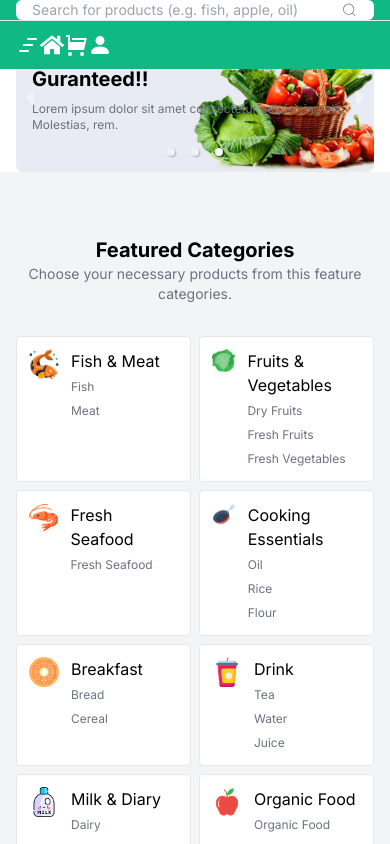
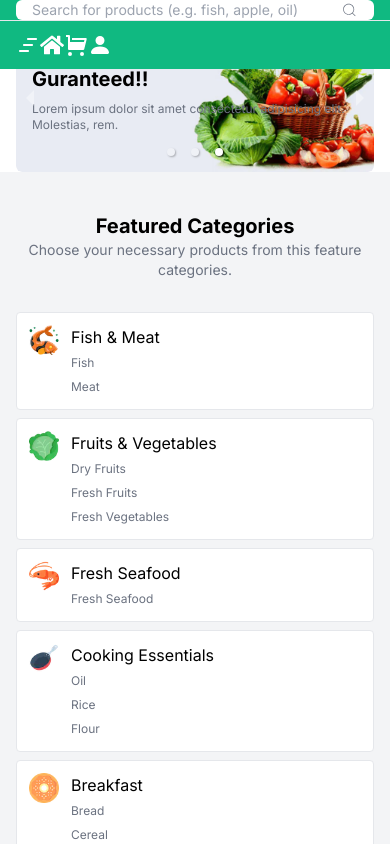
Before and after one commit to arafatyamin/kacha-bazar, a Next.js app: page / in a window 390 px wide. Shown: the top 844 px of the page. Built offline with nearby package versions, Linux system fonts and the light colour scheme.

Commit message:
modify: mobile ads banner and home page

```diff
--- a/Components/CommonComponents/MobileAdsBanner/MobileAdsBanner.js
+++ b/Components/CommonComponents/MobileAdsBanner/MobileAdsBanner.js
@@ -1,9 +1,8 @@
-
 const MobileAdsBanner = () => {
   return (
     <div className="container">
       <div className="block mx-auto max-w-screen-2xl my-6">
-        <div className="mx-auto px-3 md:px-0 max-w-screen-2xl">
+        <div className="mx-auto md:px-0 max-w-screen-2xl">
           <div className="lg:p-16 p-6 bg-emerald-500 shadow-sm border rounded-lg">
             <div className="w-full bg-white shadow-sm lg:px-10 lg:py-5 p-6 rounded-lg">
               <div className="grid lg:grid-cols-2 md:grid-cols-1 sm:grid-cols-1 gap-4">
--- a/pages/index.js
+++ b/pages/index.js
@@ -26,7 +26,7 @@ const home = () => {
           {/* <BottomNav /> */}
 
           {/* ======================Featured Categories Part Start====================== */}
-          <div className="custom-container py-6 ">
+          <div className="container">
             <div className="text-center mt-10">
               <h2 className="font-bold text-xl sm:text-2xl">
                 Featured Categories
@@ -35,7 +35,7 @@ const home = () => {
                 Choose your necessary products from this feature categories.
               </p>
             </div>
-            <div className="grid grid-cols-2 md:grid-cols-3 lg:grid-cols-6 gap-2 mt-8">
+            <div className="grid grid-cols-1 md:grid-cols-3 lg:grid-cols-6 gap-2 mt-8">
               {categoryItems.map((categoryItem) => (
                 <CategoryCard data={categoryItem} key={categoryItem.id} />
               ))}
@@ -46,8 +46,8 @@ const home = () => {
 
           {/* ======================Featured Products Part Start====================== */}
           <section>
-            <div className="bg-gray-50 my-4 py-4 px-4 md:px-0">
-              <div className="custom-container">
+            <div className="container">
+              <div className="bg-gray-50 my-4">
                 <div className="text-center mt-10 space-y-4">
                   <h2 className="font-bold text-xl sm:text-2xl">
                     Popular Products for Daily Shopping
@@ -85,8 +85,8 @@ const home = () => {
         {/* ======================Mobile Ads Banner Part End====================== */}
 
         <section>
-          <div className="bg-gray-50 my-4 py-4 px-4 md:px-0">
-            <div className="custom-container">
+          <div className="container">
+            <div className="bg-gray-50 my-4">
               <div className="text-center mt-10 space-y-4">
                 <h2 className="font-bold text-xl sm:text-2xl">
                   Popular Products for Daily Shopping
```
